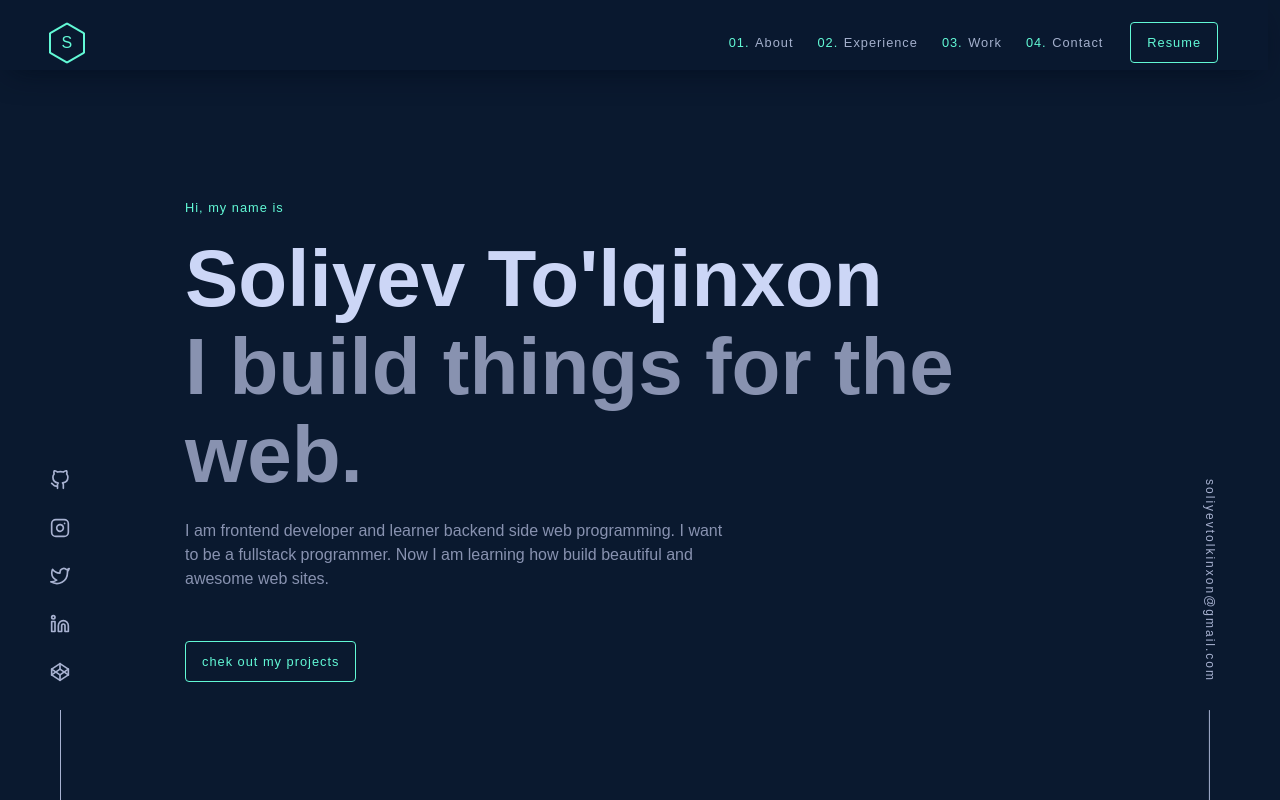
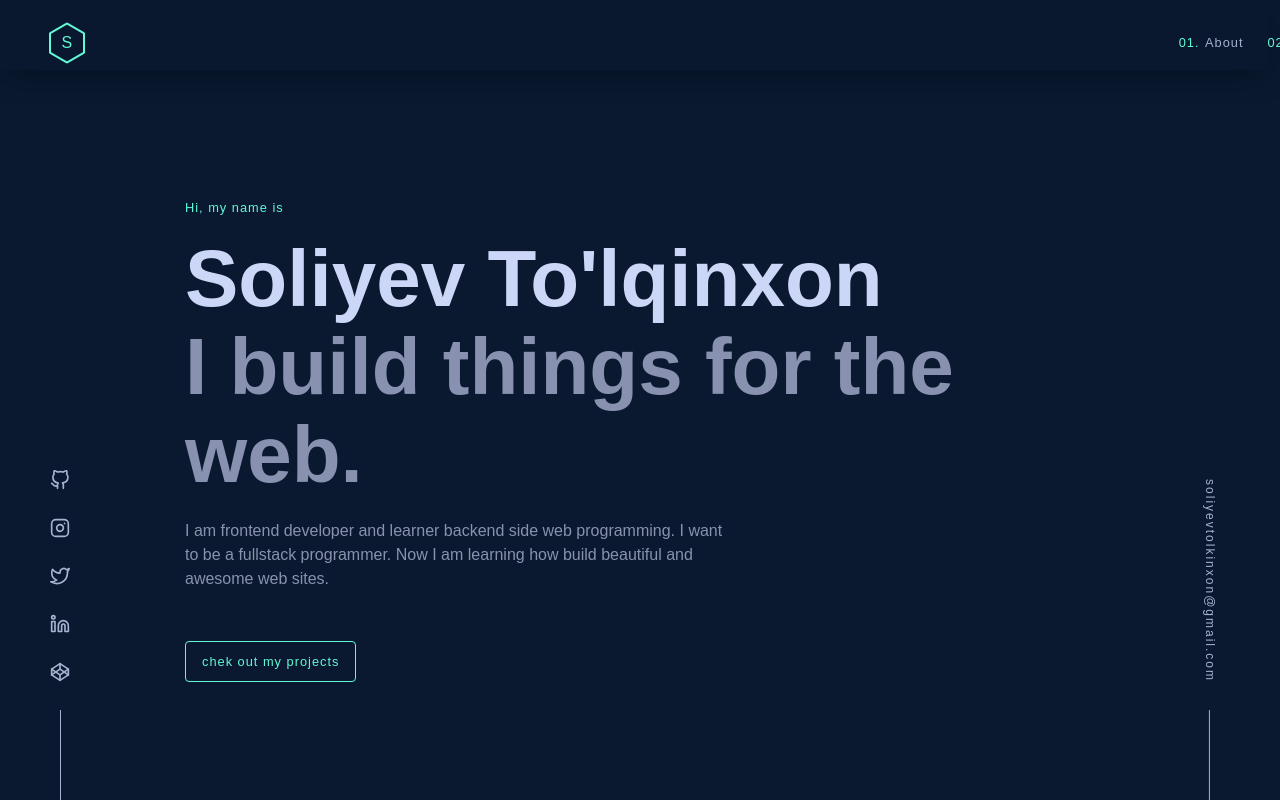
Before and after one commit to Tolkinxon/my-partfolio, a Next.js app: page / in a window 1280 px wide. Built offline with nearby package versions, Linux system fonts and the light colour scheme.

Commit message:
added some changes

```diff
--- a/components/Navbar.js
+++ b/components/Navbar.js
@@ -2,7 +2,14 @@ import React, { useState } from 'react'
 import styles from '../styles/navbar.module.css'
 
 const Navbar = ({ scroll, changeFilter }) => {
-  const [clicking, setClicking] = useState(true)
+  const [clicking, setClicking] = useState(false)
+
+
+  document.addEventListener('DOMContentLoaded', ()=>{
+    const movingWIdth = document.querySelector('.selects_wrapper')
+    const widthSelectW = getComputedStyle(movingWIdth).width
+    console.log(widthSelectW);
+  })
 
   const hideAndShow = () => {
     setClicking(!clicking)
@@ -22,7 +29,7 @@ const Navbar = ({ scroll, changeFilter }) => {
         className={styles.selects_wrapper}
         style={
           clicking
-            ? { transform: 'translateX(-450px)' }
+            ? { transform: 'translateX(-300px)' }
             : { transform: 'translateX(0px)' }
         }
       >
```
